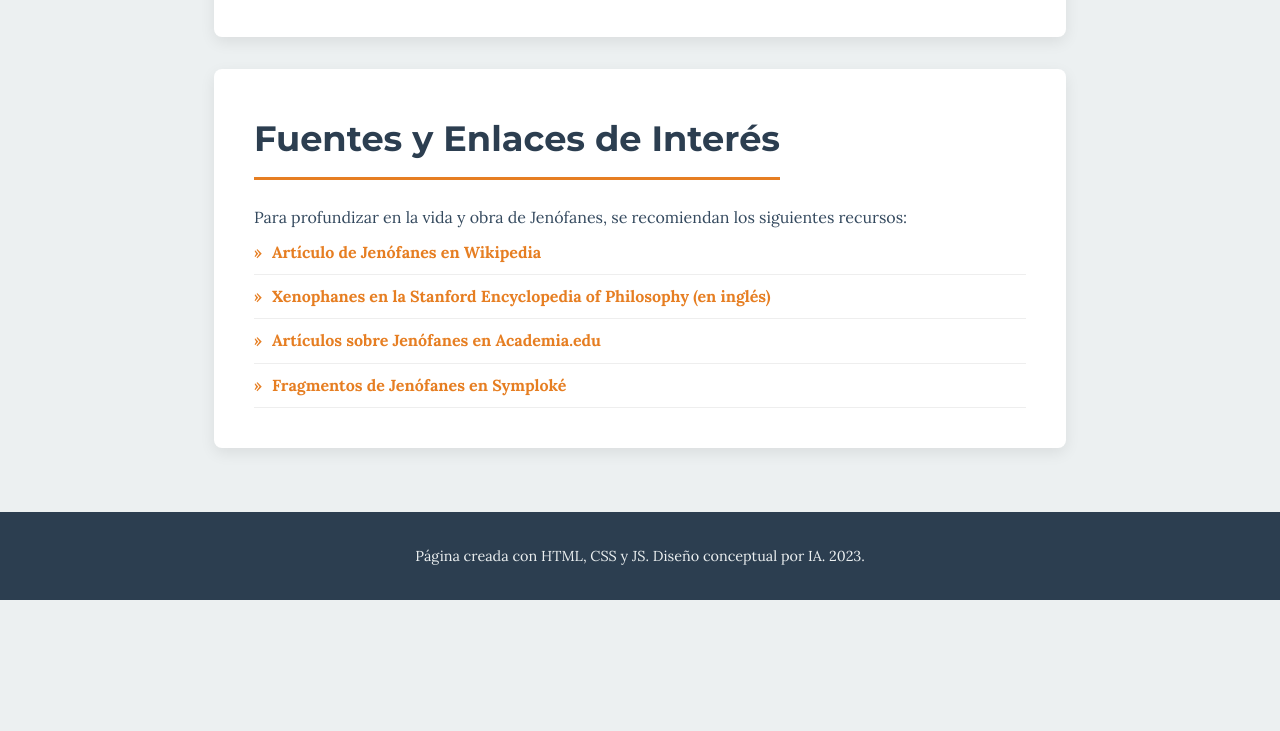
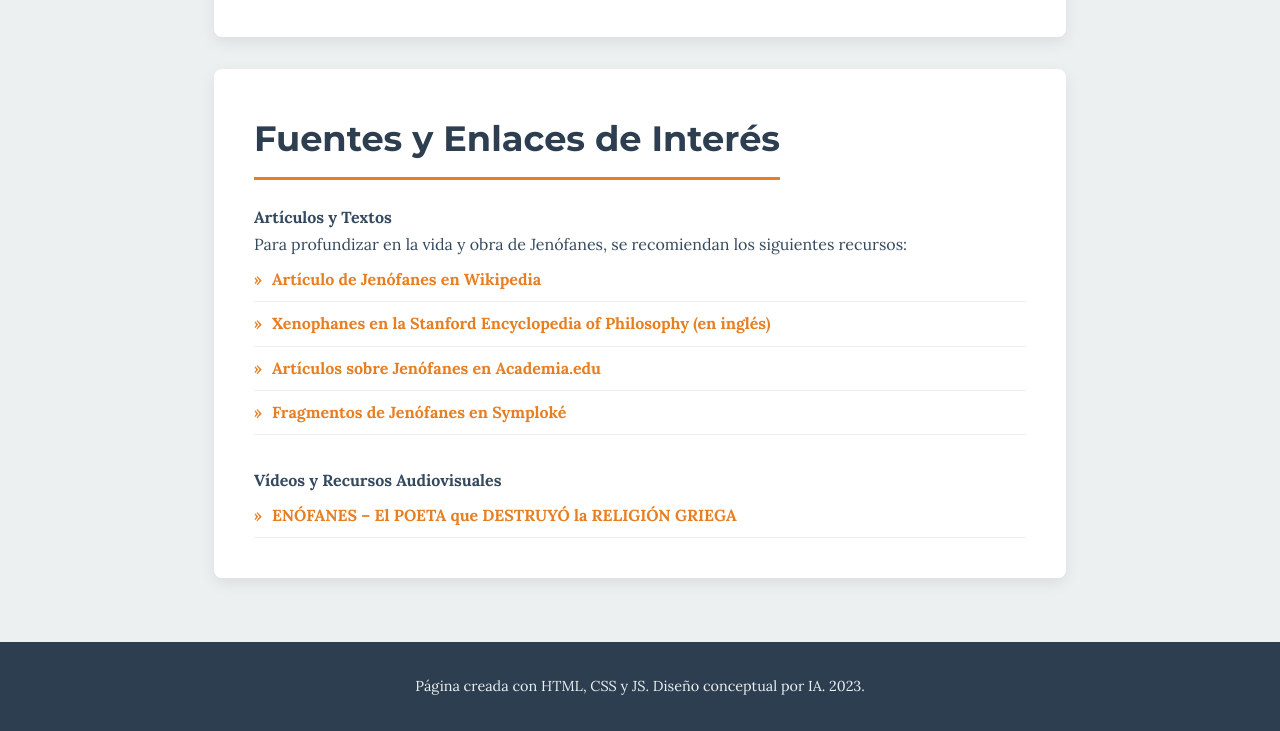
Before and after one commit to jmlucas68/jenofanes, a plain HTML site: page index.html in a window 1280 px wide. Shown: the part 4078-4809 px from the top of the page. Before the commit the page ends 4678 px from the top, so only its background shows below. Drawn offline with Linux system fonts and the light colour scheme.

Commit message:
Añado url video

```diff
--- a/index.html
+++ b/index.html
@@ -100,14 +100,22 @@
             </ul>
         </section>
 
+        <!-- SECCIÓN ACTUALIZADA -->
         <section id="fuentes" class="fade-in">
             <h2>Fuentes y Enlaces de Interés</h2>
+
+            <h4>Artículos y Textos</h4>
             <p>Para profundizar en la vida y obra de Jenófanes, se recomiendan los siguientes recursos:</p>
             <ul>
                 <li><a href="https://es.wikipedia.org/wiki/Jenófanes" target="_blank" rel="noopener noreferrer">Artículo de Jenófanes en Wikipedia</a></li>
                 <li><a href="https://plato.stanford.edu/entries/xenophanes/" target="_blank" rel="noopener noreferrer">Xenophanes en la Stanford Encyclopedia of Philosophy (en inglés)</a></li>
                 <li><a href="https://www.academia.edu/Documents/in/Jenófanes_de_Colofón" target="_blank" rel="noopener noreferrer">Artículos sobre Jenófanes en Academia.edu</a></li>
                 <li><a href="https://symploke.trujaman.org/index.php?title=Jen%F3fanes" target="_blank" rel="noopener noreferrer">Fragmentos de Jenófanes en Symploké</a></li>
+            </ul>
+
+            <h4 style="margin-top: 2rem;">Vídeos y Recursos Audiovisuales</h4>
+            <ul>
+                <li><a href="https://youtu.be/Q-U10i4vIGc?si=7nMGg1VOYytYJ29o" target="_blank" rel="noopener noreferrer">ENÓFANES – El POETA que DESTRUYÓ la RELIGIÓN GRIEGA</a></li>
             </ul>
         </section>
 
```
